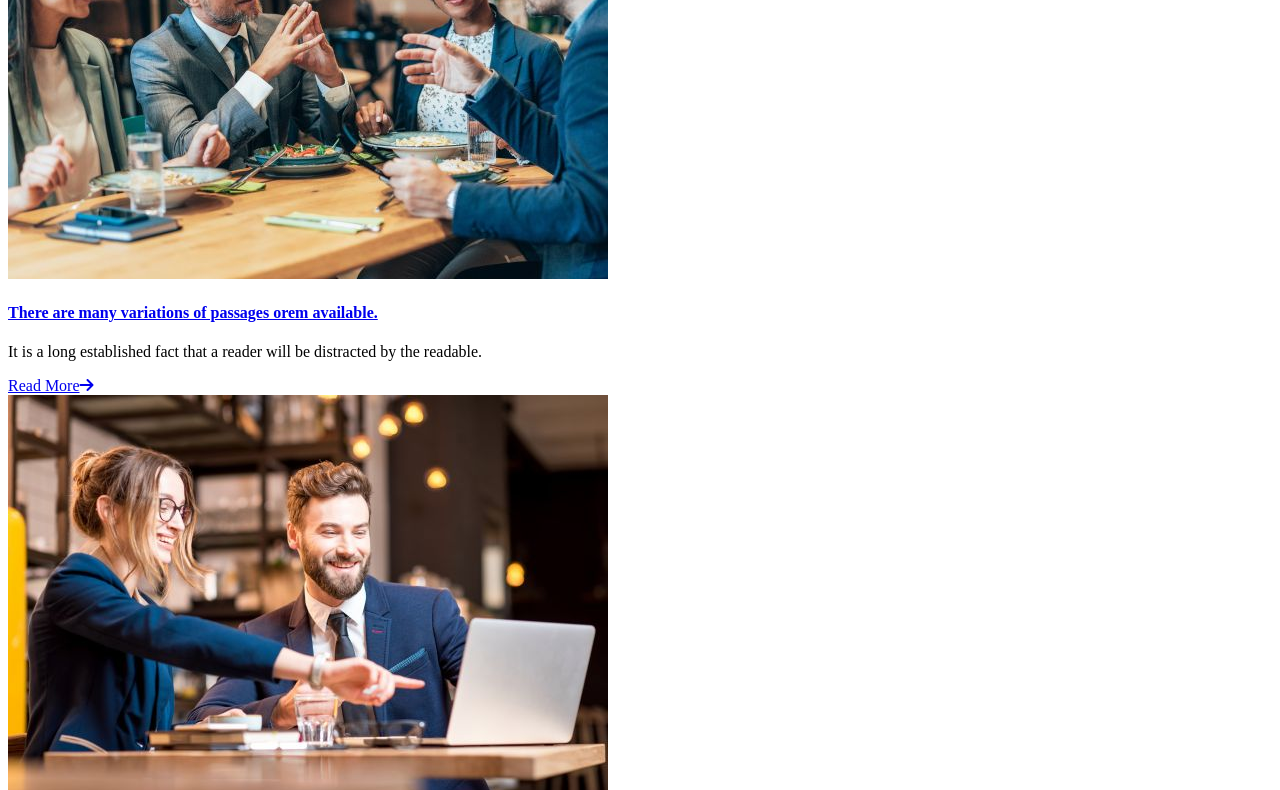
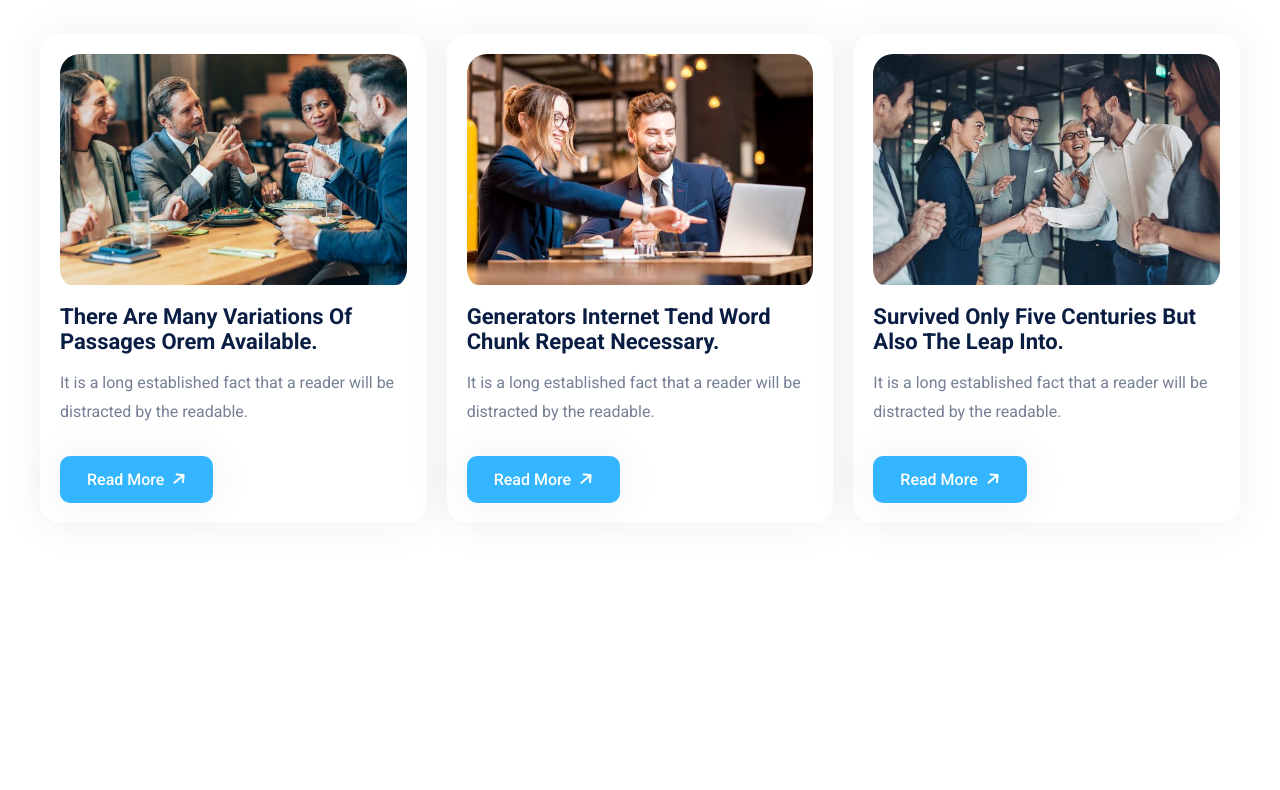
Before and after one commit to imhelal/Post-Grid-with-CSS, a plain HTML site: page index.html in a window 1280 px wide. Shown: the part 214-1004 px from the top of the page. After the commit the page ends 837 px from the top, so only its background shows below. Drawn offline with Linux system fonts and the light colour scheme.

Commit message:
CSS Link Fix

```diff
--- a/index.html
+++ b/index.html
@@ -1,77 +1,95 @@
 <!DOCTYPE html>
 <html lang="en">
   <head>
-    <meta charset="UTF-8">
-    <meta name="viewport" content="width=device-width, initial-scale=1.0">
+    <meta charset="UTF-8" />
+    <meta name="viewport" content="width=device-width, initial-scale=1.0" />
     <title>Document</title>
-    <link rel="preconnect" href="https://fonts.googleapis.com">
-    <link rel="preconnect" href="https://fonts.gstatic.com" crossorigin>
-    <link href="https://fonts.googleapis.com/css2?family=Roboto:ital,wght@0,100;0,300;0,400;0,500;0,700;0,900;1,100;1,300;1,400;1,500;1,700;1,900&display=swap" rel="stylesheet">
+    <link rel="preconnect" href="https://fonts.googleapis.com" />
+    <link rel="preconnect" href="https://fonts.gstatic.com" crossorigin />
+    <link
+      href="https://fonts.googleapis.com/css2?family=Roboto:ital,wght@0,100;0,300;0,400;0,500;0,700;0,900;1,100;1,300;1,400;1,500;1,700;1,900&display=swap"
+      rel="stylesheet"
+    />
 
-    <link rel="stylesheet" href="https://cdnjs.cloudflare.com/ajax/libs/font-awesome/6.6.0/css/all.min.css">
-    <link rel="stylesheet" href="home.css">
+    <link
+      rel="stylesheet"
+      href="https://cdnjs.cloudflare.com/ajax/libs/font-awesome/6.6.0/css/all.min.css"
+    />
+    <link rel="stylesheet" href="app.css" />
   </head>
   <body>
-
-
     <section class="blog-area">
       <div class="title">
-        <span class="site-title-tagline"><i class="fas fa-percent"></i> Our Blog</span>
+        <span class="site-title-tagline"
+          ><i class="fas fa-percent"></i> Our Blog</span
+        >
         <h2 class="site-title">Our Latest News &amp; <span>Blog</span></h2>
       </div>
 
       <div class="wrapper">
         <div class="blog-item">
-
           <div class="blog-item-img">
-                <img src="assets/img/01.jpg" alt="Thumb">
+            <img src="assets/img/01.jpg" alt="Thumb" />
           </div>
 
           <div class="blog-item-info">
             <h4 class="blog-title">
-                    <a href="blog-single.html">There are many variations of passages orem available.</a>
+              <a href="blog-single.html"
+                >There are many variations of passages orem available.</a
+              >
             </h4>
             <p>
-                    It is a long established fact that a reader will be distracted by the readable.
+              It is a long established fact that a reader will be distracted by
+              the readable.
             </p>
-                <a class="theme-btn" href="blog-single.html">Read More<i class="fas fa-arrow-right"></i></a>
+            <a class="theme-btn" href="blog-single.html"
+              >Read More<i class="fas fa-arrow-right"></i
+            ></a>
           </div>
-
-        </div><!-- item-->
+        </div>
+        <!-- item-->
         <div class="blog-item">
-
           <div class="blog-item-img">
-                <img src="assets/img/02.jpg" alt="Thumb">
+            <img src="assets/img/02.jpg" alt="Thumb" />
           </div>
 
           <div class="blog-item-info">
             <h4 class="blog-title">
-                    <a href="blog-single.html">Generators internet tend word chunk repeat necessary.</a>
+              <a href="blog-single.html"
+                >Generators internet tend word chunk repeat necessary.</a
+              >
             </h4>
             <p>
-                    It is a long established fact that a reader will be distracted by the readable.
+              It is a long established fact that a reader will be distracted by
+              the readable.
             </p>
-                <a class="theme-btn" href="blog-single.html">Read More<i class="fas fa-arrow-right"></i></a>
+            <a class="theme-btn" href="blog-single.html"
+              >Read More<i class="fas fa-arrow-right"></i
+            ></a>
           </div>
-
-        </div><!-- item-->
+        </div>
+        <!-- item-->
         <div class="blog-item">
-
           <div class="blog-item-img">
-                <img src="assets/img/03.jpg" alt="Thumb">
+            <img src="assets/img/03.jpg" alt="Thumb" />
           </div>
 
           <div class="blog-item-info">
             <h4 class="blog-title">
-                    <a href="blog-single.html">Survived only five centuries but also the leap into.</a>
+              <a href="blog-single.html"
+                >Survived only five centuries but also the leap into.</a
+              >
             </h4>
             <p>
-                    It is a long established fact that a reader will be distracted by the readable.
+              It is a long established fact that a reader will be distracted by
+              the readable.
             </p>
-                <a class="theme-btn" href="blog-single.html">Read More<i class="fas fa-arrow-right"></i></a>
+            <a class="theme-btn" href="blog-single.html"
+              >Read More<i class="fas fa-arrow-right"></i
+            ></a>
           </div>
-
-        </div><!-- item-->
+        </div>
+        <!-- item-->
       </div>
     </section>
   </body>
```
Lines whose indentation alone changed are shown as unchanged.
